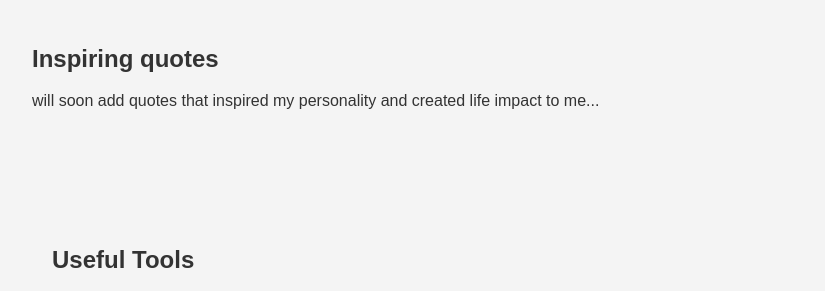
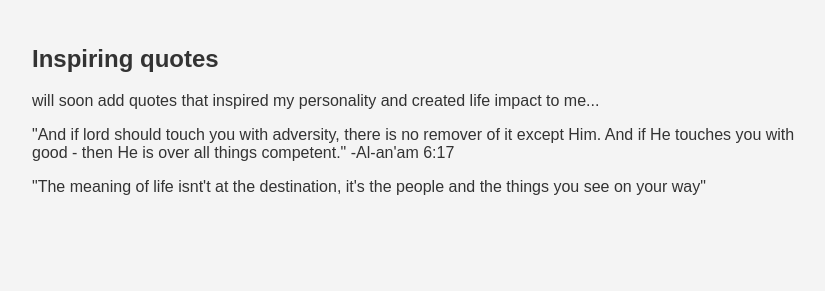
Before and after one commit to Ya0mqZhao/bio, a plain HTML site: page index.html in a window 1280 px wide. Shown: the part 1300-1591 px from the top of the page, without its empty margins (208-1033 px from the left). Drawn offline with Linux system fonts and the light colour scheme.

Commit message:
Update index.html

```diff
--- a/index.html
+++ b/index.html
@@ -61,6 +61,9 @@
   <div class="content" id="quote">
     <h2>Inspiring quotes</h2>
     <p> will soon add quotes that inspired my personality and created life impact to me...</p>
+    <p>"And if lord should touch you with adversity, there is no remover of it except Him. And if He touches you with good - then He is over all things competent." -Al-an'am 6:17 </p>
+    <p>"The meaning of life isnt't at the destination, it's the people and the things you see on your way"</p>
+
   <div class="content" id="tools">
     <h2>Useful Tools</h2>
     <p>I forsee to create more apps :)</p>
```
